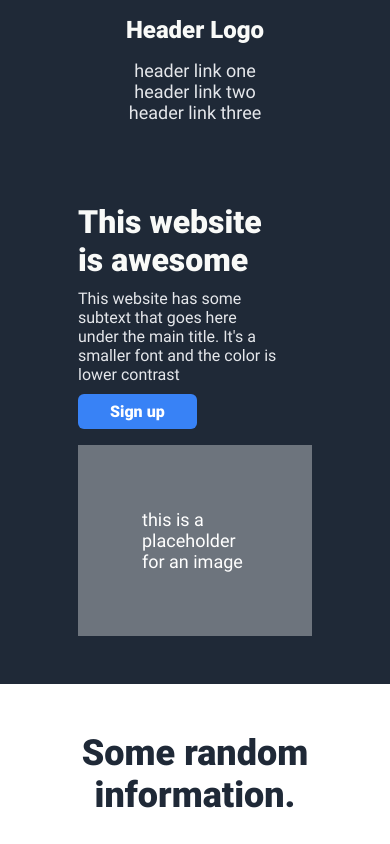
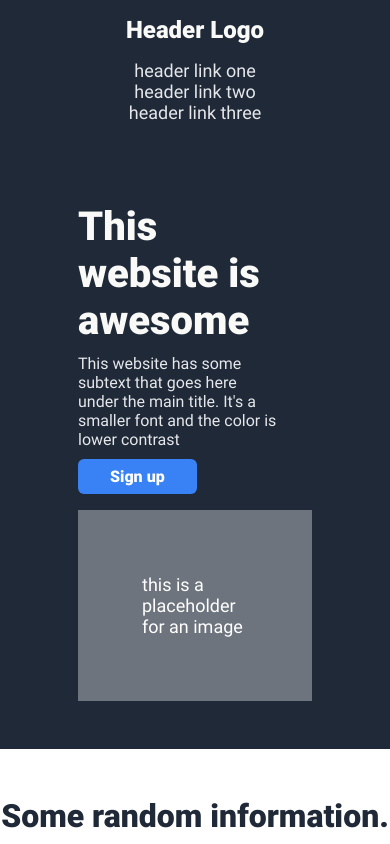
Before and after one commit to Federicodmg/Assignment-2, a plain HTML site: page index.html in a window 390 px wide. Shown: the top 844 px of the page. Drawn offline with Linux system fonts and the light colour scheme.

Commit message:
Text size adjustment

```diff
--- a/index.html
+++ b/index.html
@@ -18,7 +18,9 @@
     </header>
     <main class="w-60 space-between dark-background">
         <div class="main-div">
-            <h1 class="hero-main">This website is <br class="br"> awesome</h1>
+            <h1 class="hero-main">
+                This website is <br class="br"> awesome
+            </h1>
             <p class="small-text">
                 This website has some subtext that goes here under the <br class="br">
                 main title. It's a smaller font and the color is lower <br class="br">
@@ -70,10 +72,11 @@
         </div>
     </section>
     <section class="quote-section section-flex">
-        <p class="quote-text">This is an inspiring quote, or a testimonial from a <br class="br">
+        <p class="quote-text">
+            This is an inspiring quote, or a testimonial from a <br class="br">
             customer. Maybe it's just filling space, or maybe <br class="br">
             people will actually read it. Who knows? All I know <br class="br">
-            is that it looks nice. <br>
+            is that it looks nice.
         </p>
         <p class="text-end"><strong>-Thor</strong></p>
     </section>
@@ -81,7 +84,9 @@
         <div class="w-85 space-around cta-sm">
             <div class="cta-text">
                 <h2>Call to action! It's time</h2>
-                <p class="small-text">Sign up for our product by clicking that button right over there!</p>
+                <p class="small-text">
+                    Sign up for our product by clicking that button right over there!
+                </p>
             </div>
             <div>
                 <button class="cta-button">Sign up</button>
--- a/styles.css
+++ b/styles.css
@@ -272,7 +272,8 @@ figure {
     .link-text {
         margin-left: 0;
     }
-    .hero-main {
+    /* Image section */
+    .section-info-title {
         font-size: 2rem;
     }
     /* Quote section */
```
